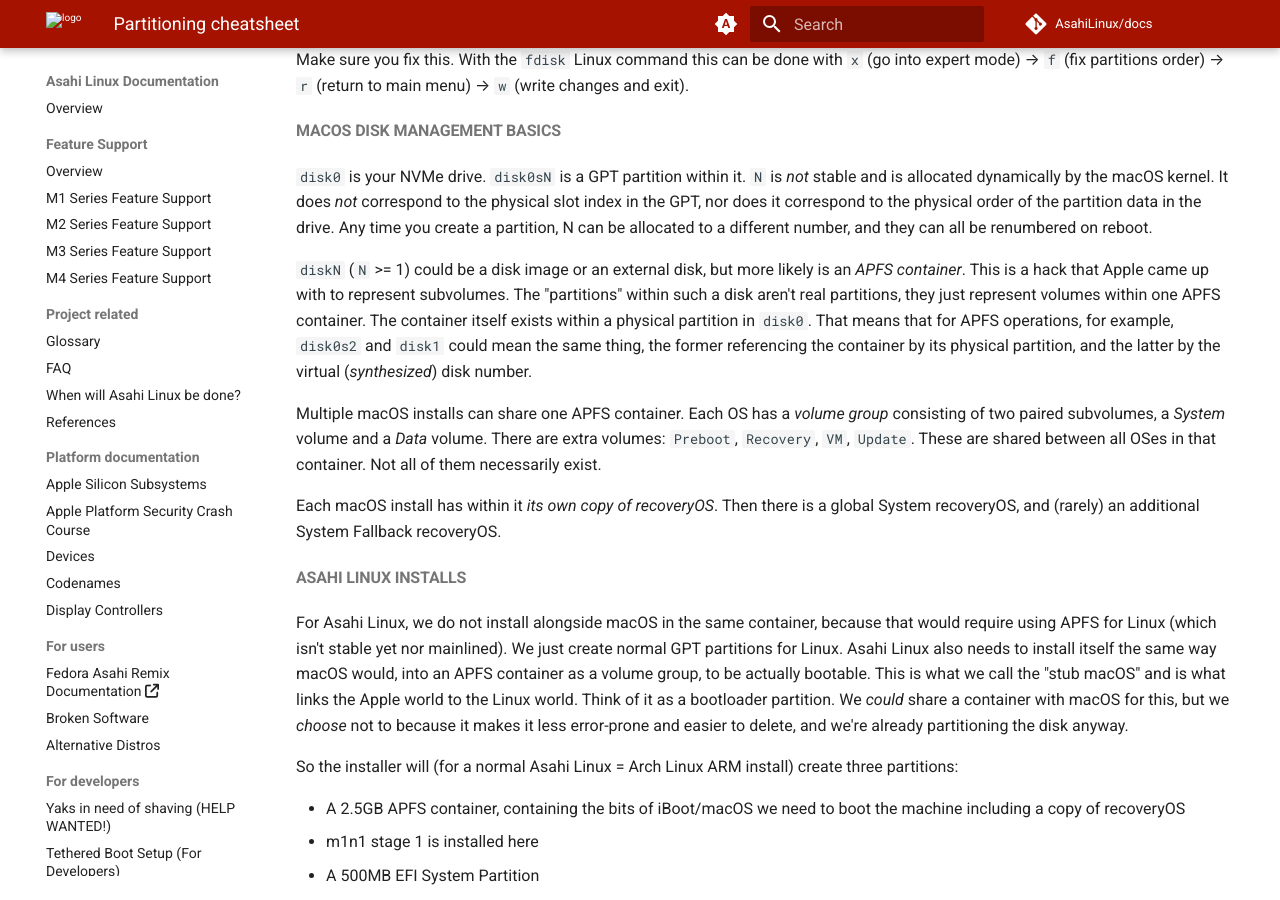
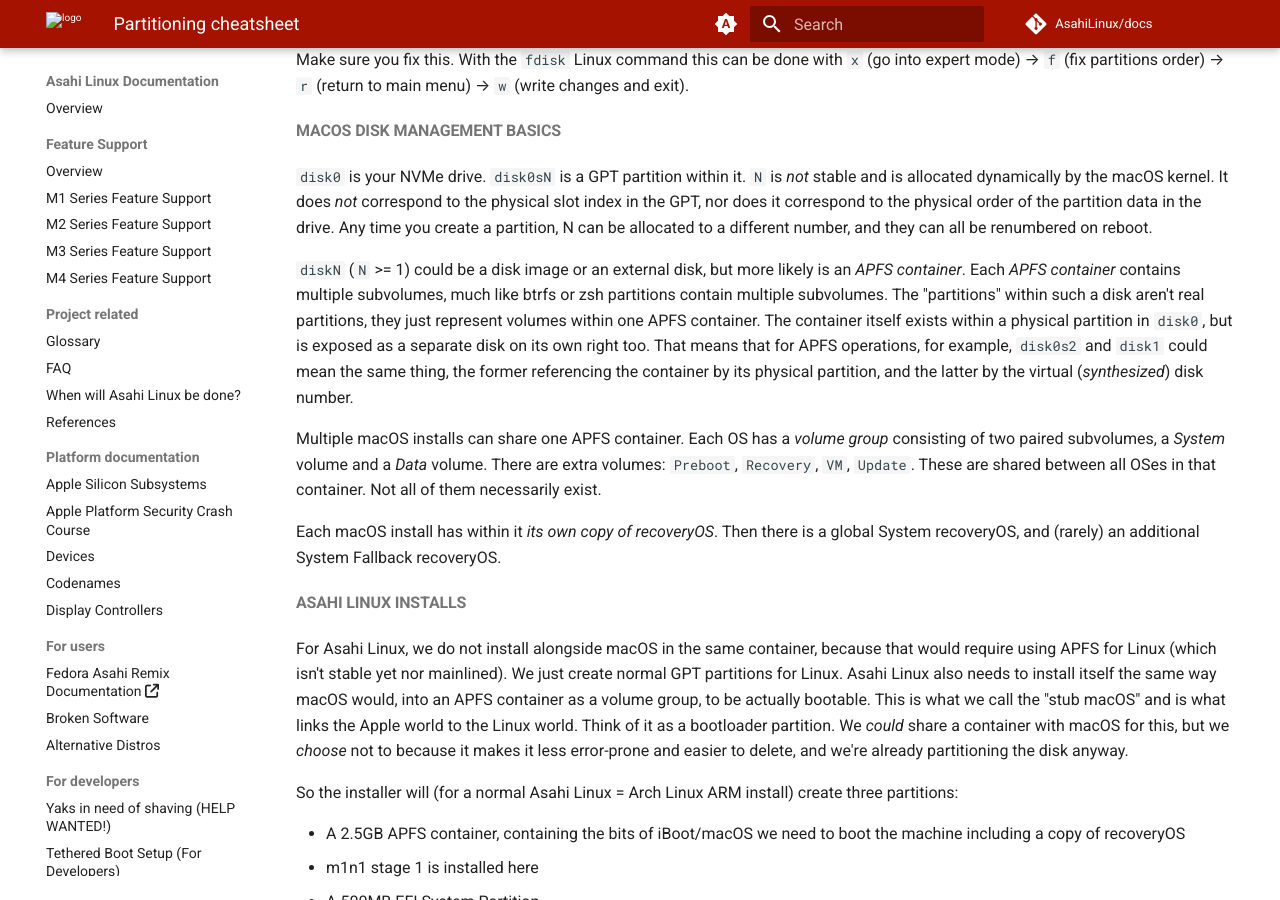
Before and after one commit to AsahiLinux/docs, an MkDocs documentation site: the page built from docs/Partitioning-cheatsheet.md, in a window 1280 px wide and 900 px high, scrolled down 1604 px. Built offline with MkDocs 1.6.1 and Material for MkDocs 9.7.7, drawn with Linux system fonts in a browser that asks for light colours; comment, search, counter and statistics services are not loaded.

Commit message:
Improve description of subvolumes and containers
This isn't a hack; it's the same approach taken by other filesystems
with subvolumes. Mention this explicitly.

Explain that containers are exposed as disks on their own right. A
conclusion was made based on this fact, but it was not explicitly called
out.

```diff
--- a/docs/Partitioning-cheatsheet.md
+++ b/docs/Partitioning-cheatsheet.md
@@ -39,7 +39,15 @@
 
 `disk0` is your NVMe drive. `disk0sN` is a GPT partition within it. `N` is *not* stable and is allocated dynamically by the macOS kernel. It does *not* correspond to the physical slot index in the GPT, nor does it correspond to the physical order of the partition data in the drive. Any time you create a partition, N can be allocated to a different number, and they can all be renumbered on reboot.
 
-`diskN` (`N` >= 1) could be a disk image or an external disk, but more likely is an *APFS container*. This is a hack that Apple came up with to represent subvolumes. The "partitions" within such a disk aren't real partitions, they just represent volumes within one APFS container. The container itself exists within a physical partition in `disk0`. That means that for APFS operations, for example, `disk0s2` and `disk1` could mean the same thing, the former referencing the container by its physical partition, and the latter by the virtual (*synthesized*) disk number.
+`diskN` (`N` >= 1) could be a disk image or an external disk, but more likely
+is an *APFS container*. Each *APFS container* contains multiple subvolumes,
+much like btrfs or zsh partitions contain multiple subvolumes. The "partitions"
+within such a disk aren't real partitions, they just represent volumes within
+one APFS container. The container itself exists within a physical partition in
+`disk0`, but is exposed as a separate disk on its own right too. That means
+that for APFS operations, for example, `disk0s2` and `disk1` could mean the
+same thing, the former referencing the container by its physical partition, and
+the latter by the virtual (*synthesized*) disk number.
 
 Multiple macOS installs can share one APFS container. Each OS has a *volume group* consisting of two paired subvolumes, a *System* volume and a *Data* volume. There are extra volumes: `Preboot`, `Recovery`, `VM`, `Update`. These are shared between all OSes in that container. Not all of them necessarily exist.
 
```
